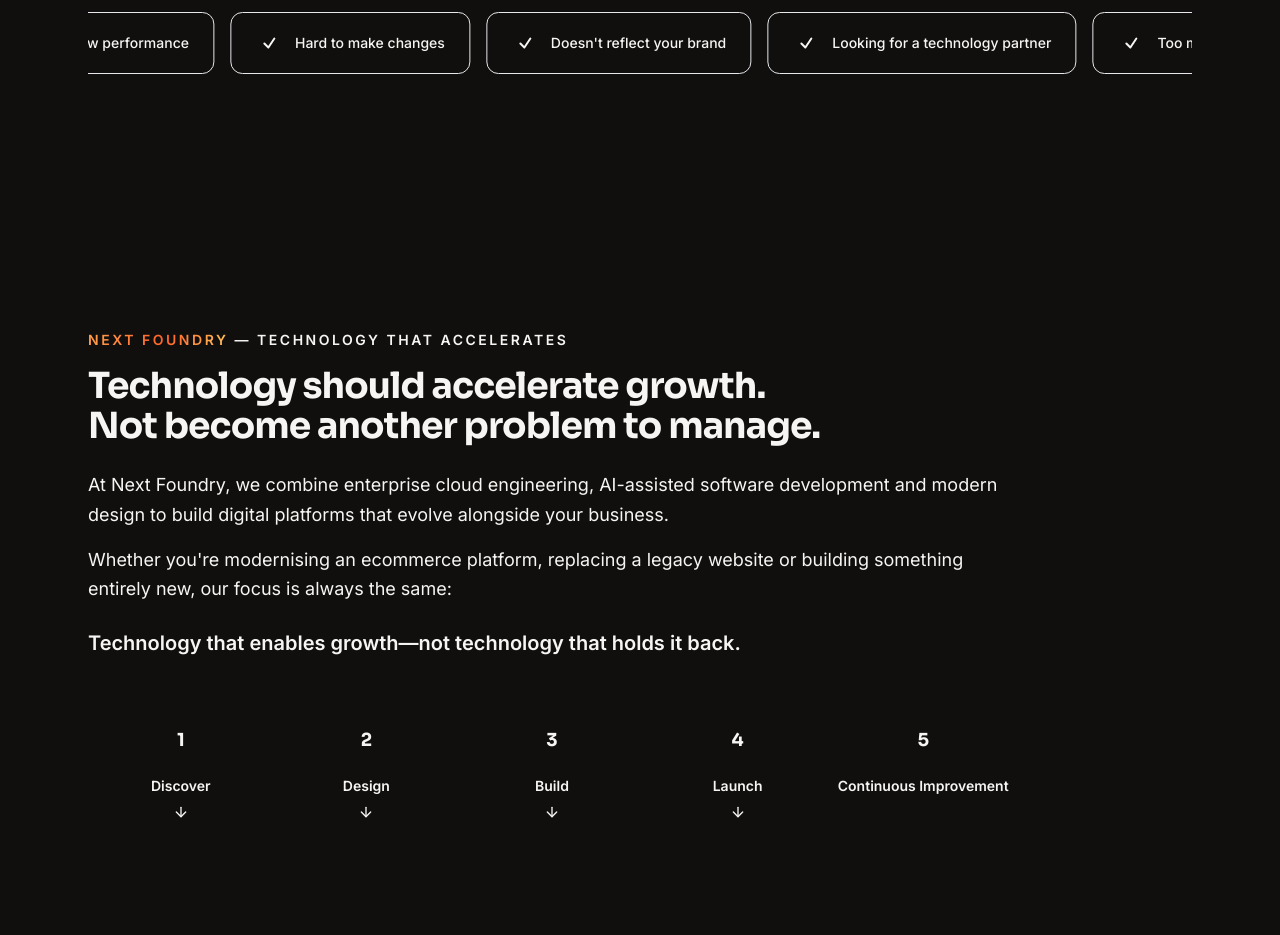
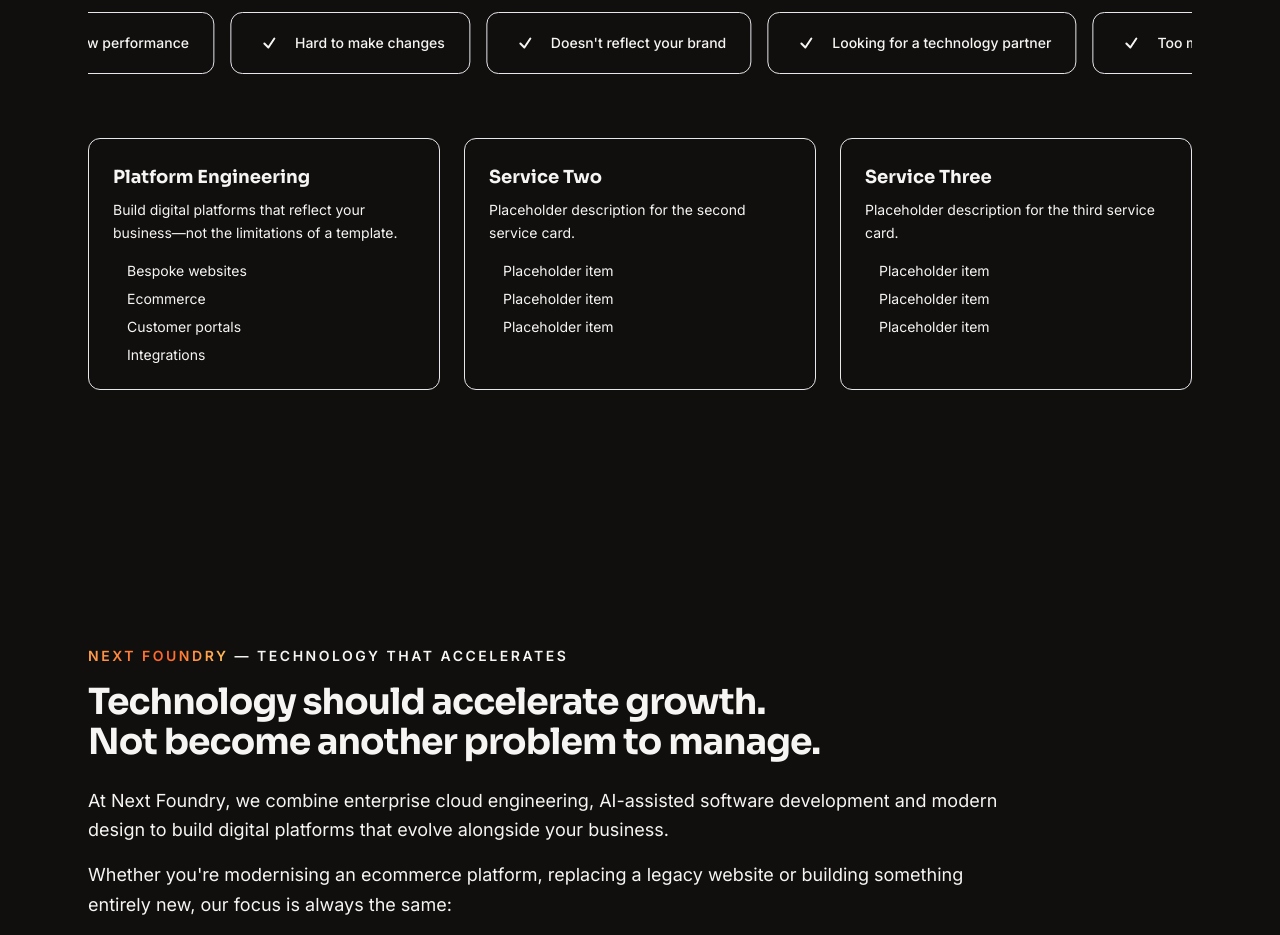
Before and after one commit to Orky63/NextFoundry, a React (Vite) app in the folder apps/web/: page / in a window 1280 px wide. Shown: the part 2140-3075 px from the top of the page. Built offline with nearby package versions, Linux system fonts and the light colour scheme.

Commit message:
added 3 new cards

```diff
--- a/apps/web/src/pages/HomePage.jsx
+++ b/apps/web/src/pages/HomePage.jsx
@@ -362,6 +362,81 @@ How We Work
           <div className="pointer-events-none absolute inset-y-0 left-0 w-20 bg-gradient-to-r from-background to-transparent" />
           <div className="pointer-events-none absolute inset-y-0 right-0 w-20 bg-gradient-to-l from-background to-transparent" />
         </motion.div>
+
+        <motion.div
+          variants={fadeUp}
+          initial="hidden"
+          whileInView="show"
+          viewport={{ once: true, amount: 0.2 }}
+          className="mt-16 grid gap-6 md:grid-cols-3"
+        >
+          <div className="flex flex-col rounded-xl border border-primary/40 bg-card p-6">
+            <h3 className="font-display text-lg font-bold text-foreground">Platform Engineering</h3>
+            <p className="mt-2 text-sm leading-relaxed text-muted-foreground">
+              Build digital platforms that reflect your business—not the limitations of a template.
+            </p>
+            <ul className="mt-4 space-y-2 text-sm text-muted-foreground">
+              <li className="flex items-center gap-2">
+                <span className="h-1.5 w-1.5 rounded-full bg-primary" />
+                Bespoke websites
+              </li>
+              <li className="flex items-center gap-2">
+                <span className="h-1.5 w-1.5 rounded-full bg-primary" />
+                Ecommerce
+              </li>
+              <li className="flex items-center gap-2">
+                <span className="h-1.5 w-1.5 rounded-full bg-primary" />
+                Customer portals
+              </li>
+              <li className="flex items-center gap-2">
+                <span className="h-1.5 w-1.5 rounded-full bg-primary" />
+                Integrations
+              </li>
+            </ul>
+          </div>
+
+          <div className="flex flex-col rounded-xl border border-primary/40 bg-card p-6">
+            <h3 className="font-display text-lg font-bold text-foreground">Service Two</h3>
+            <p className="mt-2 text-sm leading-relaxed text-muted-foreground">
+              Placeholder description for the second service card.
+            </p>
+            <ul className="mt-4 space-y-2 text-sm text-muted-foreground">
+              <li className="flex items-center gap-2">
+                <span className="h-1.5 w-1.5 rounded-full bg-primary" />
+                Placeholder item
+              </li>
+              <li className="flex items-center gap-2">
+                <span className="h-1.5 w-1.5 rounded-full bg-primary" />
+                Placeholder item
+              </li>
+              <li className="flex items-center gap-2">
+                <span className="h-1.5 w-1.5 rounded-full bg-primary" />
+                Placeholder item
+              </li>
+            </ul>
+          </div>
+
+          <div className="flex flex-col rounded-xl border border-primary/40 bg-card p-6">
+            <h3 className="font-display text-lg font-bold text-foreground">Service Three</h3>
+            <p className="mt-2 text-sm leading-relaxed text-muted-foreground">
+              Placeholder description for the third service card.
+            </p>
+            <ul className="mt-4 space-y-2 text-sm text-muted-foreground">
+              <li className="flex items-center gap-2">
+                <span className="h-1.5 w-1.5 rounded-full bg-primary" />
+                Placeholder item
+              </li>
+              <li className="flex items-center gap-2">
+                <span className="h-1.5 w-1.5 rounded-full bg-primary" />
+                Placeholder item
+              </li>
+              <li className="flex items-center gap-2">
+                <span className="h-1.5 w-1.5 rounded-full bg-primary" />
+                Placeholder item
+              </li>
+            </ul>
+          </div>
+        </motion.div>
       </Section>
 
       {/* Technology enables growth */}
```
